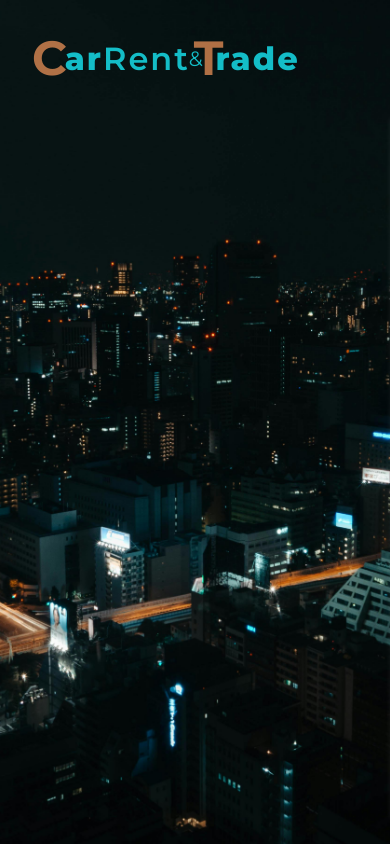
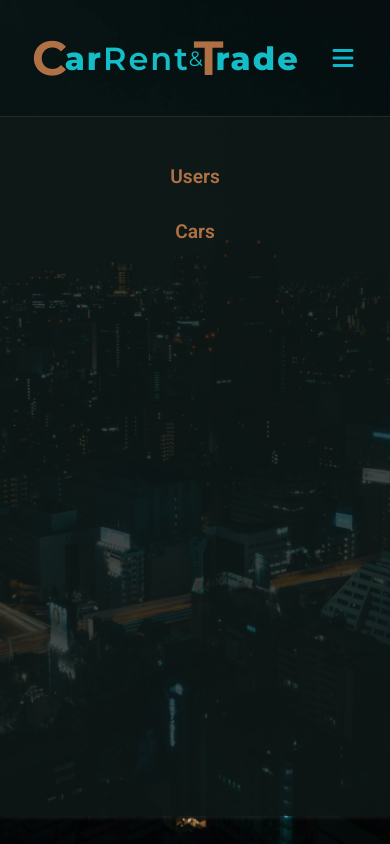
Before and after one commit to ocbtomi36/car-rental-ui, a React (Vite) app: page /mainscreen in a window 390 px wide. Built offline with nearby package versions, Linux system fonts and the light colour scheme.

Commit message:
Main screen mobile menu is added

```diff
--- a/package.json
+++ b/package.json
@@ -10,6 +10,10 @@
     "preview": "vite preview"
   },
   "dependencies": {
+    "@fortawesome/free-brands-svg-icons": "^7.2.0",
+    "@fortawesome/free-regular-svg-icons": "^7.2.0",
+    "@fortawesome/free-solid-svg-icons": "^7.2.0",
+    "@fortawesome/react-fontawesome": "^3.3.1",
     "react": "^19.2.6",
     "react-dom": "^19.2.6",
     "react-router-dom": "^7.16.0"
--- a/src/components/pages/MainScreen.jsx
+++ b/src/components/pages/MainScreen.jsx
@@ -1,5 +1,5 @@
-import Logo from "../shared/Logo";
-import Navbar from "../Navbar";
+import { FontAwesomeIcon } from '@fortawesome/react-fontawesome';
+import { faBars } from '@fortawesome/free-solid-svg-icons';
 
 const MainScreen = () => {
     return (
@@ -16,11 +16,14 @@ const MainScreen = () => {
                                 <li className="navbar__menu-item"><a className="navbar__btn btn" href="./carDetail.html" target="_blank">Cars</a></li>
                             </ul>
                         </div>
-                        <div className="navbar__mobile-menu active">
-                            <div className="navbar__mobile-menu-toggle">
-                                <i className="fas fa-bars fa-2x"></i>
+                        <div className="navbar__mobile-menu">
+                            <div className="navbar__mobile-menu-toggle" onClick={() => {
+                                const mobileMenu = document.querySelector('.navbar__mobile-menu-items')
+                                    mobileMenu.classList.toggle('active');
+                            }}>
+                                <FontAwesomeIcon icon={faBars} size='{2x}' className='fas'/>
                             </div>
-                            <div className="navbar__mobile-menu-items">
+                            <div className="navbar__mobile-menu-items active">
                                 <ul className="navbar__mobile-menu-list">
                                     <li className="navbar__mobil-menu-item"><a className="navbar__mobile-menu-link" href="./userDetail.html" target="_blank">Users</a></li>
                                     <li className="navbar__mobil-menu-item"><a className="navbar__mobile-menu-link" href="./carDetail.html" target="_blank">Cars</a></li>
--- a/src/index.css
+++ b/src/index.css
@@ -156,15 +156,19 @@ p {
 .navbar__mobile-menu-items {
     transform: translateX(100%);
 }
+
 .navbar__mobile-menu-items.active {
     transform: translateX(0);
 }
 .navbar__mobile-menu-link:hover {
     color: var(--secondary-color);
+    padding-bottom: 0.5rem;
+    border-bottom: 2px solid var(--primary-color);
 }
 
-.fas.fa-bars {
+.fas {
     color: var(--dark-secondary-color);
+    font-size: 1.5rem;
 }
 
 /* Logo Styleing */
```
Also changed, not shown: 1 other file (tests, documents, lock files or other folders).
